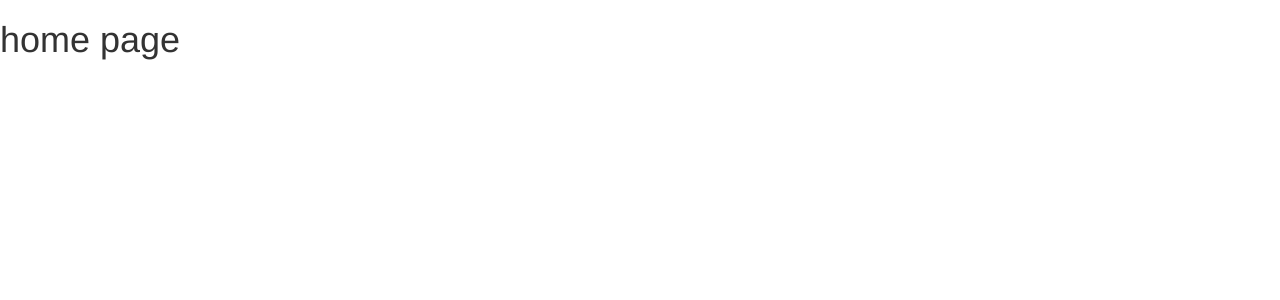
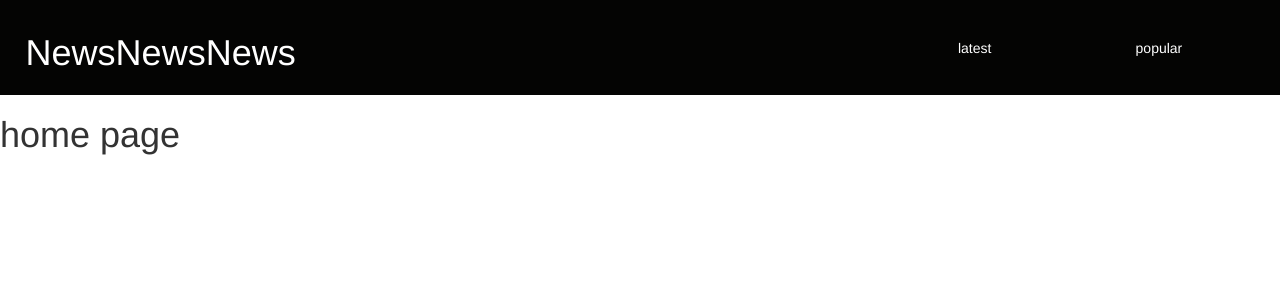
Before and after one commit to ismailPervez/news-news-news, a Flask app: page / in a window 1280 px wide. Shown: the top 300 px of the page. Run offline with Flask 2, Linux system fonts and the light colour scheme; some libraries are stand-ins or nearby versions.

Commit message:
added a static folder and a styles.css file and a header

```diff
--- /dev/null
+++ b/app/static/styles.css
@@ -0,0 +1,20 @@
+header {
+    display: flex;
+    align-items: center;
+    justify-content: space-between;
+    padding: 1% 2%;
+    background-color: #040403;
+    color: white;
+}
+
+header nav {
+    width: 30%;
+    display: flex;
+    align-items: center;
+    justify-content: space-around;
+}
+
+a {
+    text-decoration: none;
+    color: white;
+}
--- a/app/templates/layout.html
+++ b/app/templates/layout.html
@@ -1,3 +1,10 @@
 {% extends "bootstrap/base.html" %}
+{% block styles %}
+{{ super() }}
+    <link rel="stylesheet" href="{{url_for('.static', filename='styles.css')}}">
+{% endblock %}
+{% block navbar %}
+{% include 'navbar.html' %}
+{% endblock %}
 {% block content %}
 {% endblock content %}
--- /dev/null
+++ b/app/templates/navbar.html
@@ -0,0 +1,7 @@
+<header>
+    <h1>NewsNewsNews</h1>
+    <nav>
+        <a href="#">latest</a>
+        <a href="#">popular</a>
+    </nav>
+</header>
--- a/run.py
+++ b/run.py
@@ -1,4 +1,4 @@
 from app import app
 
 if __name__ == "__main__":
-    app.run()
+    app.run(debug=True, port=3000)
```
